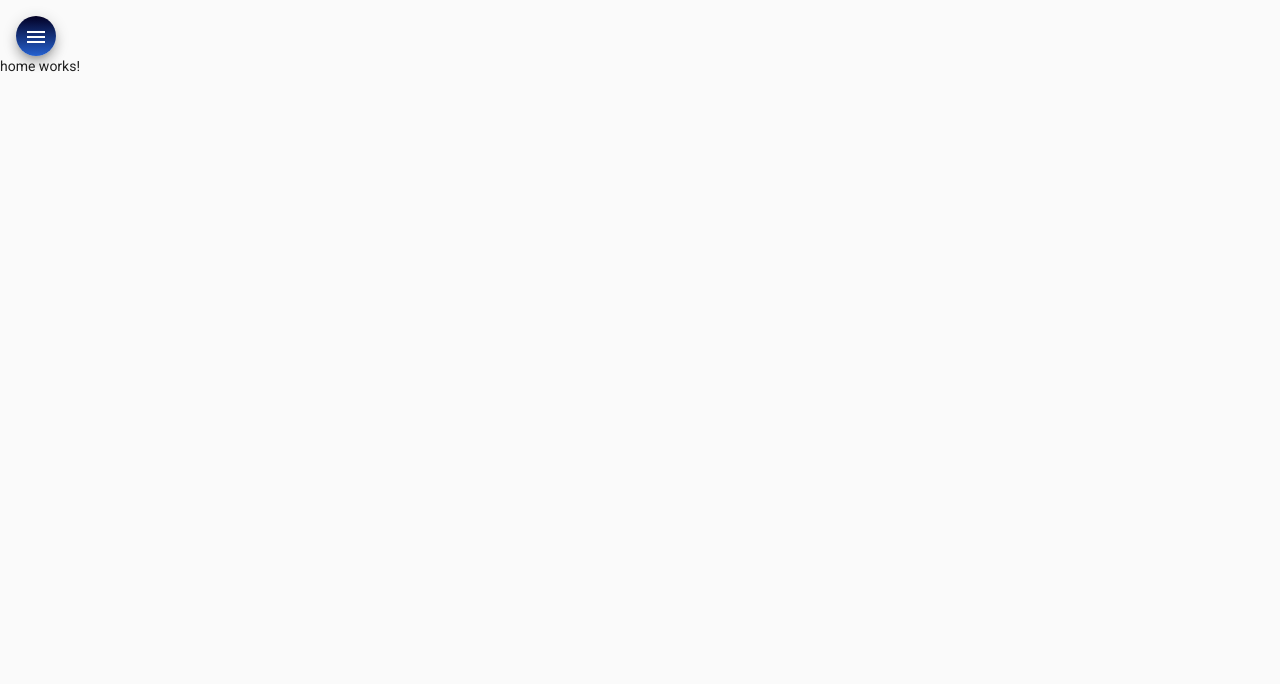
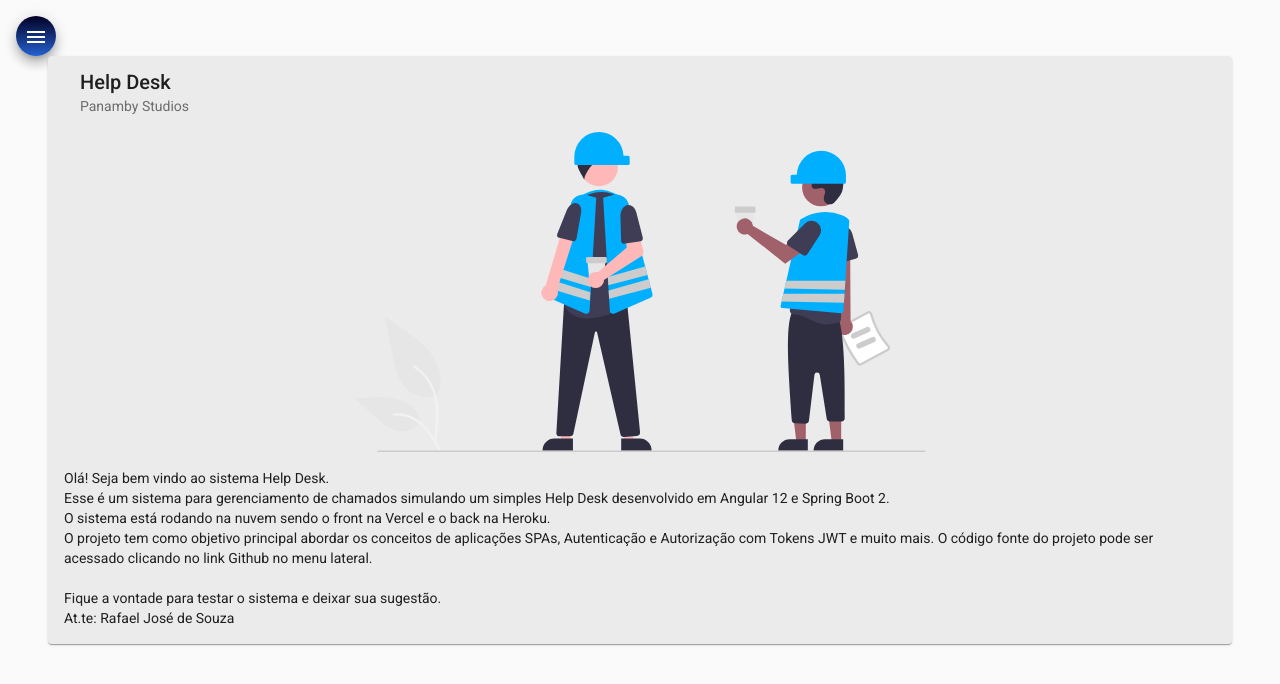
Before and after one commit to StringRafa/helpdesk-front, an Angular app: page /home in a window 1280 px wide. Shown: the top 684 px of the page. Built offline with nearby package versions, Linux system fonts and the light colour scheme.

Commit message:
HTML e CSS para componente Home

```diff
--- a/src/app/components/home/home.component.css
+++ b/src/app/components/home/home.component.css
@@ -0,0 +1,9 @@
+.card {
+    width: 90%;
+    margin: auto;
+    background-color: rgb(235, 235, 235);
+}
+
+img {
+    height: 20rem;
+}
--- a/src/app/components/home/home.component.html
+++ b/src/app/components/home/home.component.html
@@ -1 +1,20 @@
-<p>home works!</p>
+<mat-card class="card">
+    <mat-card-header>
+        <mat-card-title>Help Desk</mat-card-title>
+        <mat-card-subtitle>Panamby Studios</mat-card-subtitle>
+    </mat-card-header>
+    <img mat-card-image src="assets/img/home-image.svg" alt="Image Home Help Desk">
+    <mat-card-content>
+        <p>
+            Olá! Seja bem vindo ao sistema Help Desk.<br />
+            Esse é um sistema para gerenciamento de chamados simulando um simples Help Desk desenvolvido em Angular 12 e
+            Spring Boot 2. <br />O sistema está rodando na nuvem sendo o front na Vercel e o back na Heroku.<br />
+            O projeto tem como objetivo principal abordar os conceitos de aplicações SPAs, Autenticação e Autorização
+            com
+            Tokens JWT e muito mais. O código fonte do projeto pode ser acessado clicando no link Github no menu
+            lateral.
+            <br /><br /> Fique a vontade para testar o sistema e deixar sua sugestão.
+            <br /> At.te: Rafael José de Souza
+        </p>
+    </mat-card-content>
+</mat-card>
```
Also changed, not shown: src/assets/img/home-image.svg (added).
